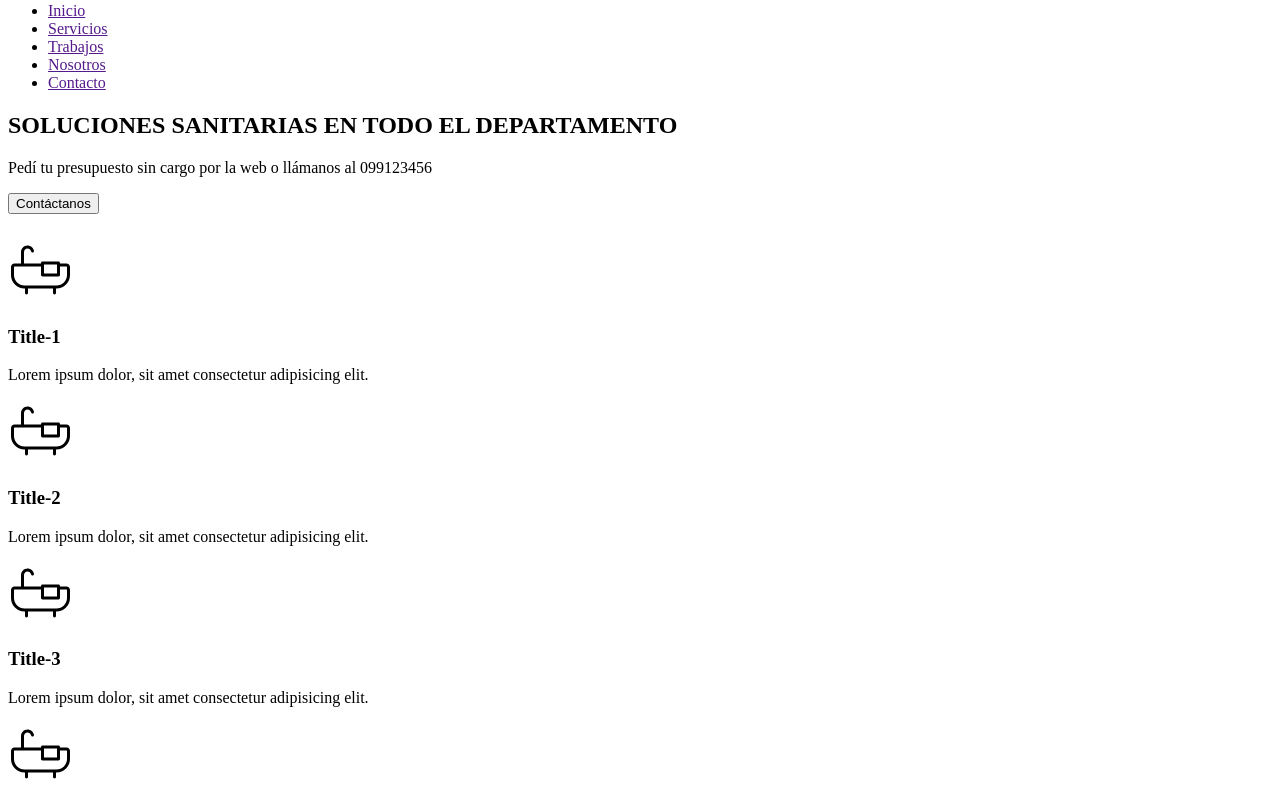
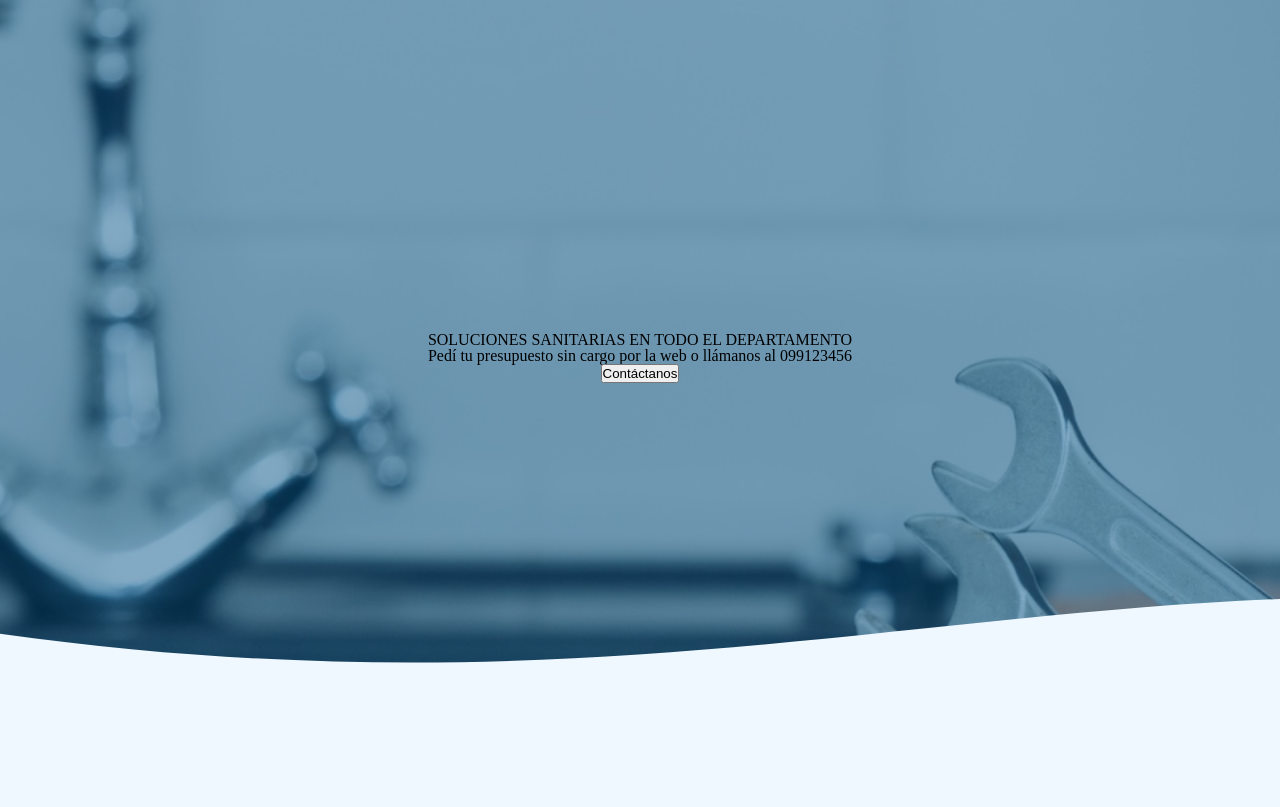
Before and after one commit to FacundoSosa/teinsa, a plain HTML site: page index.html in a window 1280 px wide. Shown: the part 43-850 px from the top of the page. Drawn offline with Linux system fonts and the light colour scheme; the site is published under a folder, as on GitHub Pages, so addresses that start at the root find nothing.

Commit message:
Fix error

```diff
--- a/index.html
+++ b/index.html
@@ -5,7 +5,7 @@
     <meta charset="UTF-8">
     <meta name="viewport" content="width=device-width, initial-scale=1.0">
     <!-- CSS links -->
-    <link rel="stylesheet" href="/css/main.css">
+    <link rel="stylesheet" href="./css/main.css">
     <title>Teinsa</title>
 </head>
 <body>
@@ -132,6 +132,6 @@
     </div>
 
 
-    <script type="module" src="/js/index.js"></script>
+    <script type="module" src="./js/index.js"></script>
 </body>
 </html>
```
